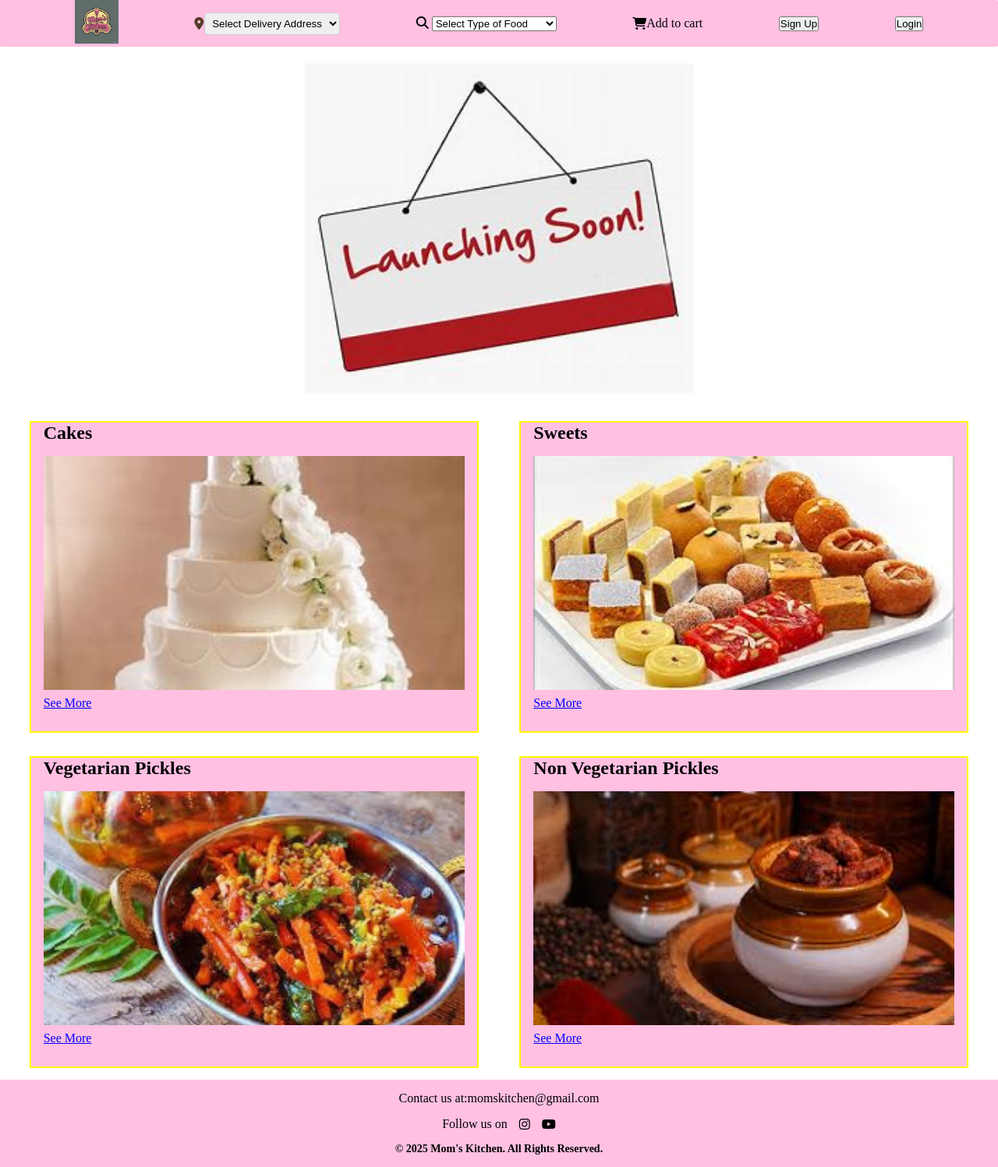
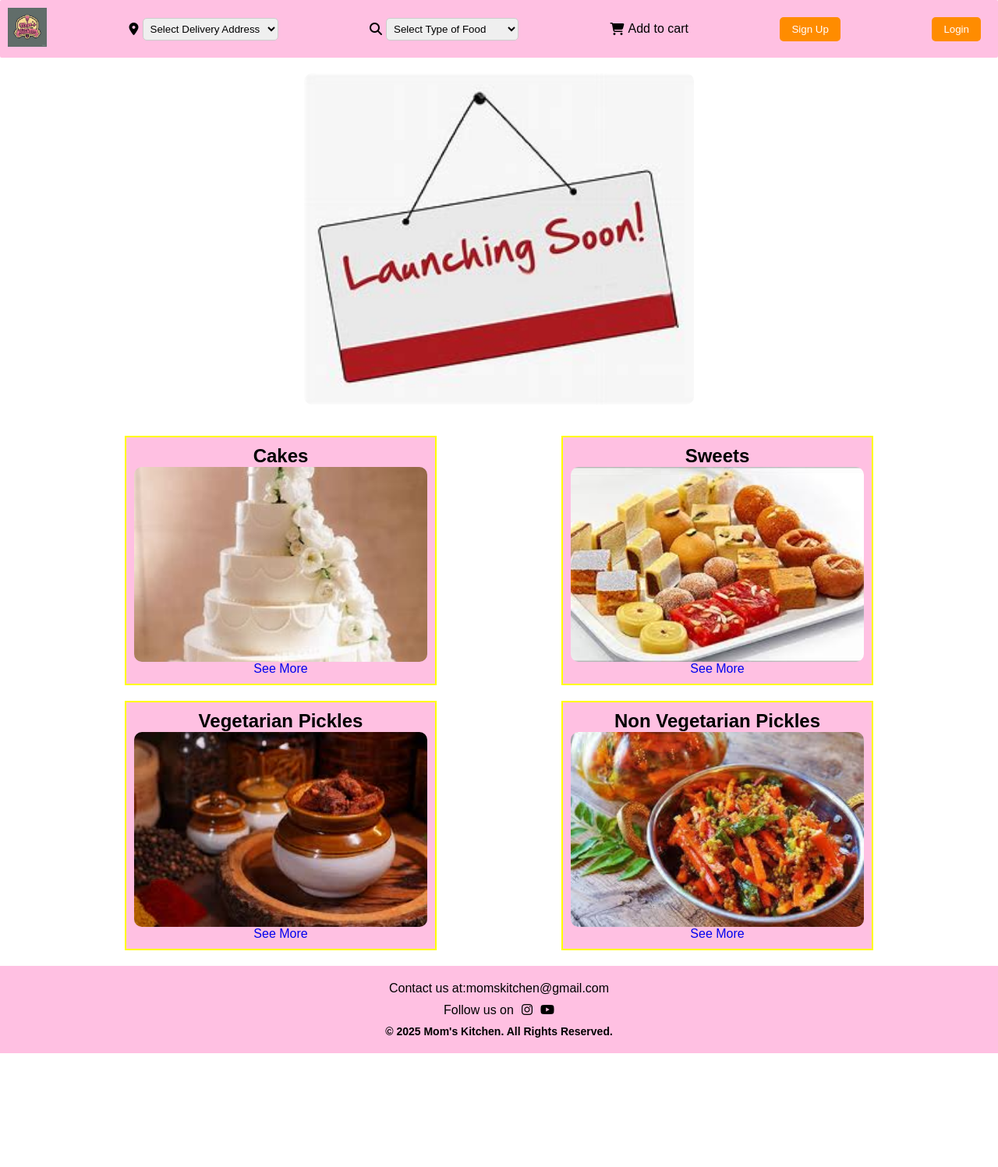
Before and after one commit to rishio5/momskitchenwebsite, a plain HTML site: page index.html in a window 1280 px wide. Shown: the whole page at 78% size. After the commit the page ends 1351 px from the top, so only its background shows below. Drawn offline with Linux system fonts and the light colour scheme.

Commit message:
initial commit

```diff
--- a/index.html
+++ b/index.html
@@ -61,7 +61,8 @@
         <img src="launch.jpeg" />
       </div>
       <div class="content">
-        <div class="box box1">
+        <div class="row">
+          <div class="box">
             <div class="box-content">
               <h2>Cakes</h2>
               <div
@@ -71,7 +72,7 @@
               <a href="#">See More</a>
             </div>
           </div>
-        <div class="box box2">
+          <div class="box">
             <div class="box-content">
               <h2>Sweets</h2>
               <div
@@ -81,24 +82,28 @@
               <a href="#">See More</a>
             </div>
           </div>
-        <div class="box box3">
+        </div>
+
+        <div class="row">
+          <div class="box">
             <div class="box-content">
               <h2>Vegetarian Pickles</h2>
+              <div
+                class="box-img"
+                style="background-image: url('vegpickels.jpeg')"
+              ></div>
+              <a href="#">See More</a>
+            </div>
+          </div>
+          <div class="box">
+            <div class="box-content">
+              <h2>Non Vegetarian Pickles</h2>
               <div
                 class="box-img"
                 style="background-image: url('nonvwgpickels.jpeg')"
               ></div>
               <a href="#">See More</a>
             </div>
-        </div>
-        <div class="box box4">
-          <div class="box-content">
-            <h2>Non Vegetarian Pickles</h2>
-            <div
-              class="box-img"
-              style="background-image: url('vegpickels.jpeg')"
-            ></div>
-            <a href="#">See More</a>
           </div>
         </div>
       </div>
--- a/style.css
+++ b/style.css
@@ -1,141 +1,196 @@
+* {
+  margin: 0;
+  padding: 0;
+  box-sizing: border-box;
+}
 
-* {
-    margin: 0;
-    padding: 0;
-    box-sizing: border-box;
-  }
+body {
+  font-family: Arial, sans-serif;
+}
 
-  .navbar {
+.navbar {
   display: flex;
-  justify-content: space-evenly;
+  flex-wrap: wrap;
+  justify-content: space-between;
   align-items: center;
-  height: 60px;
+  padding: 10px;
   background-color: rgb(255, 192, 226);
   border-radius: 2px;
 }
 
 .logo img {
-  height: 60px;
-}
-.logo img:hover {
-  transform: scale(1.5);
-  transition-duration: 5s;
-  transition-delay: 2s;
-  transition-timing-function: ease-in;
+  height: 50px;
+  transition: transform 0.5s ease-in-out;
 }
 
-.address {
+.logo img:hover {
+  transform: scale(2);
+}
+
+.address,
+.search,
+.addcart,
+.button1,
+.button2 {
+  padding: 5px 10px;
+  border: 2px solid transparent;
+  transition: border 0.3s ease-in-out;
   display: flex;
   align-items: center;
-  gap: 1px;
-  font-size: 16px;
-  font-weight: bold;
-  color: #543b26;
+  gap: 5px;
 }
 
-.select1 {
+.address:hover,
+.search:hover,
+.addcart:hover {
+  border-color: rgb(255, 140, 0);
+}
+
+.select1,
+.select2 {
   padding: 5px;
   border-radius: 5px;
   border: 1px solid #ccc;
 }
-.border {
-  border: 2px solid transparent;
-  transition: border 0.3s ease-in-out;
+
+.button1 button,
+.button2 button {
+  padding: 8px 15px;
+  background-color: rgb(255, 140, 0);
+  color: white;
+  border: none;
+  border-radius: 5px;
+  cursor: pointer;
 }
-.border:hover {
-  border: 2px solid rgb(255, 140, 0);
+
+.button1 button:hover,
+.button2 button:hover {
+  background-color: rgb(200, 100, 0);
 }
-.search i {
-  justify-content: center;
-  height: 1px;
+
+.launch img {
+  width: 100%;
+  max-width: 500px;
+  display: block;
+  margin: 20px auto;
+  border-radius: 10px;
+  animation: disco 1s infinite alternate;
 }
-.addcart {
-  display: flex;
-  align-items: center;
+
+@keyframes disco {
+  0% {
+    filter: hue-rotate(0deg);
+  }
+  100% {
+    filter: hue-rotate(360deg);
+  }
 }
+
 .content {
   display: flex;
   flex-wrap: wrap;
   justify-content: space-evenly;
-border:5px solid white
-  background-color: rgb(255, 221, 0);
+  gap: 20px;
+  padding: 20px;
+  background-color: white;
+}
+
+.row {
+  display: flex;
+  justify-content: space-evenly;
+  gap: 20px;
+  width: 100%;
 }
 
 .box {
+  flex: 1 1 calc(50% - 40px);
+  max-width: 400px;
   border: 2px solid yellow;
-  height: 400px;
-  width: 45%;
-  margin: 15px;
   background-color: rgb(255, 192, 226);
+  transition: transform 0.3s ease-in-out;
+  padding: 10px;
+  text-align: center;
 }
+
+.box:hover {
+  transform: scale(1.05);
+  border: 5px solid rgb(255, 196, 0);
+}
+
 .box-img {
-  height: 300px;
+  width: 100%;
+  height: 250px;
   background-size: cover;
   background-position: center;
-  margin-top: 1rem;
-  margin-bottom: 0.5rem;
-}
-.box:hover{
-  transform: scale(1);
-  transform-origin: 2s;
-  transition-delay: 0.5s;
-  border:5px solid rgb(255, 196, 0)
+  border-radius: 10px;
 }
 
-.box-content {
-  margin-left: 1rem;
-  margin-right: 1rem;
+footer {
+  background-color: rgb(255, 192, 226);
+  display: flex;
+  flex-direction: column;
+  align-items: center;
+  text-align: center;
+  padding: 15px;
 }
-.box-content a {
-  color: blue;
+
+.foot {
+  width: 100%;
+  padding: 5px 0;
 }
-.launch img {
-    width: 100%;
-    max-width: 500px;
-    display: block;
-    margin: 20px auto;
-    border-radius: 10px solid yellow;
-    animation: disco 1s infinite alternate;
+
+.social {
+  display: flex;
+  gap: 10px;
+  justify-content: center;
+}
+
+.footer1 p {
+  font-size: 14px;
+  font-weight: bold;
+}
+
+@media (max-width: 768px) {
+  .navbar {
+    flex-direction: column;
+    align-items: center;
+    gap: 10px;
   }
 
+  .content {
+    justify-content: center;
+  }
 
-  @keyframes disco {
-    0% { filter: hue-rotate(0deg); }
-    25% { filter: hue-rotate(90deg); }
-    50% { filter: hue-rotate(180deg); }
-    75% { filter: hue-rotate(270deg); }
-    100% { filter: hue-rotate(360deg); }
+  .box {
+    flex: 1 1 calc(50% - 20px);
   }
-  .foot {
-    width: 100%;
-    padding: 5px 0; /* Adjust padding for spacing */
-    margin: 0; /* Removes unwanted spacing */
+
+  .box-img {
+    height: 200px;
   }
 
   footer {
-    background-color: rgb(255, 192, 226);
-    display: flex;
-    flex-direction: column; /* Stack items vertically */
-    align-items: center; /* Center-align content */
-    text-align: center;
-    gap: 5px; /* Ensures minimal spacing */
-    padding: 10px 0;
+    font-size: 14px;
+  }
+}
+
+@media (max-width: 480px) {
+  .box {
+    flex: 1 1 100%;
   }
 
-  .footer,
-  .social,
-  .footer1 {
-    display: flex;
-    justify-content: center;
-    align-items: center;
-    width: 100%;
+  .box-img {
+    height: 180px;
   }
 
-  .social {
-    gap: 15px; /* Adds spacing between social icons */
+  .social i {
+    font-size: 18px;
   }
 
-  .footer1 p {
-    font-size: 14px; /* Adjust font size */
-    font-weight: bold; /* Make it look prominent */
+  footer {
+    font-size: 12px;
   }
+}
+a {
+  text-decoration: none;
+}
```
Lines whose indentation alone changed are shown as unchanged.
